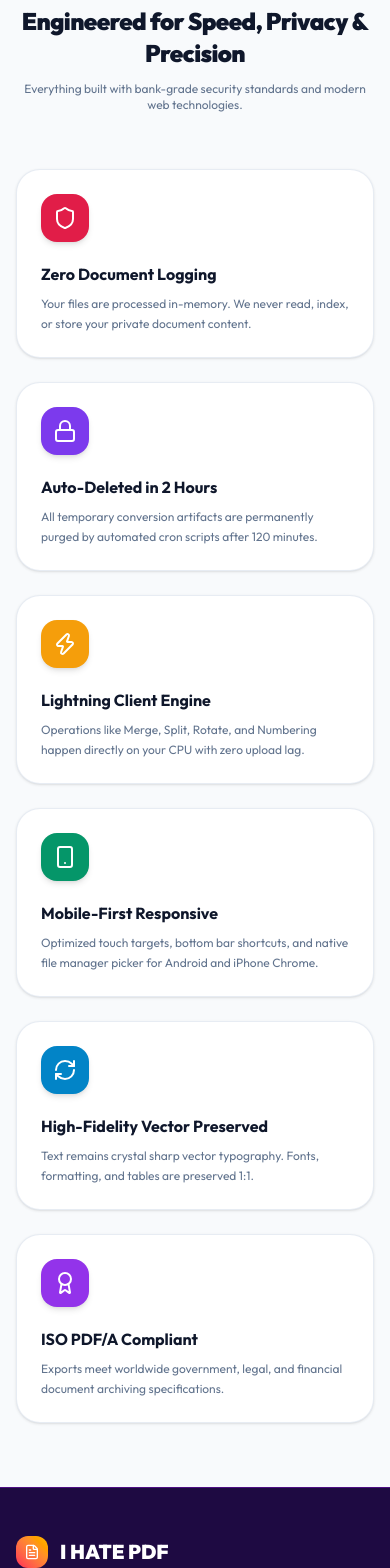
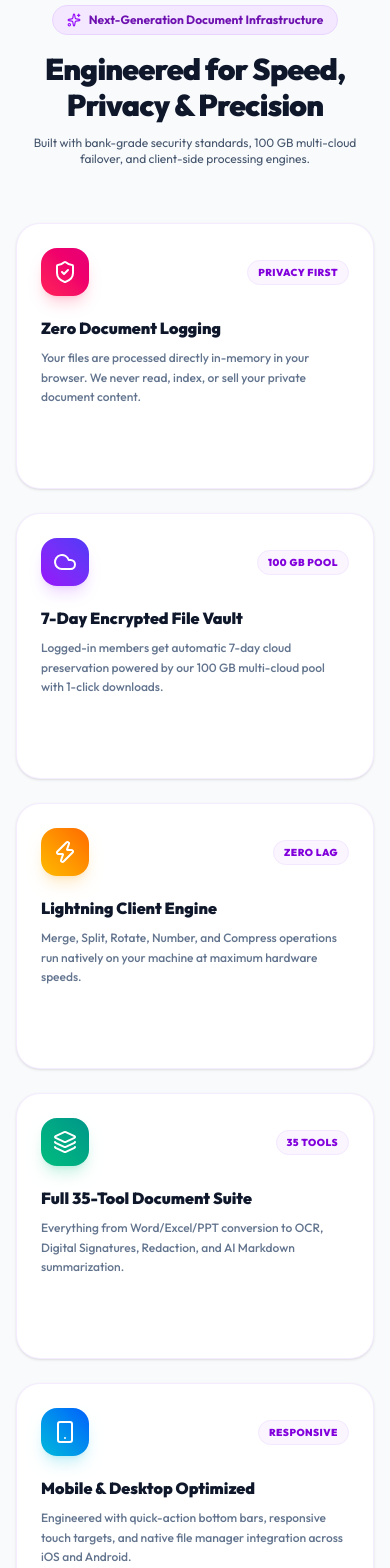
Before and after one commit to freeforwebsite/i-hate-pdf, a React (Vite) app: page / in a window 390 px wide. Shown: the part 8120-9688 px from the top of the page. Built offline with nearby package versions, Linux system fonts and the light colour scheme.

Commit message:
Modernize Features section with 7-Day Vault details and 35-Tool Suite cards

```diff
--- a/src/components/TrustSection.jsx
+++ b/src/components/TrustSection.jsx
@@ -1,77 +1,115 @@
 import React from 'react';
-import { Shield, Zap, Lock, Smartphone, RefreshCw, Award } from 'lucide-react';
+import {
+  ShieldCheck,
+  Zap,
+  Cloud,
+  Smartphone,
+  Sparkles,
+  Award,
+  Layers,
+  Lock
+} from 'lucide-react';
 
 export default function TrustSection() {
   const features = [
     {
-      icon: Shield,
-      color: '#e11d48',
+      icon: ShieldCheck,
+      gradient: 'from-rose-500 to-pink-600',
+      shadow: 'shadow-rose-500/20',
+      badge: 'Privacy First',
       title: 'Zero Document Logging',
-      desc: 'Your files are processed in-memory. We never read, index, or store your private document content.'
+      desc: 'Your files are processed directly in-memory in your browser. We never read, index, or sell your private document content.'
     },
     {
-      icon: Lock,
-      color: '#7c3aed',
-      title: 'Auto-Deleted in 2 Hours',
-      desc: 'All temporary conversion artifacts are permanently purged by automated cron scripts after 120 minutes.'
+      icon: Cloud,
+      gradient: 'from-purple-600 to-indigo-600',
+      shadow: 'shadow-purple-500/20',
+      badge: '100 GB Pool',
+      title: '7-Day Encrypted File Vault',
+      desc: 'Logged-in members get automatic 7-day cloud preservation powered by our 100 GB multi-cloud pool with 1-click downloads.'
     },
     {
       icon: Zap,
-      color: '#f59e0b',
+      gradient: 'from-amber-400 to-orange-500',
+      shadow: 'shadow-amber-500/20',
+      badge: 'Zero Lag',
       title: 'Lightning Client Engine',
-      desc: 'Operations like Merge, Split, Rotate, and Numbering happen directly on your CPU with zero upload lag.'
+      desc: 'Merge, Split, Rotate, Number, and Compress operations run natively on your machine at maximum hardware speeds.'
+    },
+    {
+      icon: Layers,
+      gradient: 'from-emerald-500 to-teal-600',
+      shadow: 'shadow-emerald-500/20',
+      badge: '35 Tools',
+      title: 'Full 35-Tool Document Suite',
+      desc: 'Everything from Word/Excel/PPT conversion to OCR, Digital Signatures, Redaction, and AI Markdown summarization.'
     },
     {
       icon: Smartphone,
-      color: '#059669',
-      title: 'Mobile-First Responsive',
-      desc: 'Optimized touch targets, bottom bar shortcuts, and native file manager picker for Android and iPhone Chrome.'
-    },
-    {
-      icon: RefreshCw,
-      color: '#0284c7',
-      title: 'High-Fidelity Vector Preserved',
-      desc: 'Text remains crystal sharp vector typography. Fonts, formatting, and tables are preserved 1:1.'
+      gradient: 'from-cyan-500 to-blue-600',
+      shadow: 'shadow-cyan-500/20',
+      badge: 'Responsive',
+      title: 'Mobile & Desktop Optimized',
+      desc: 'Engineered with quick-action bottom bars, responsive touch targets, and native file manager integration across iOS and Android.'
     },
     {
       icon: Award,
-      color: '#9333ea',
-      title: 'ISO PDF/A Compliant',
-      desc: 'Exports meet worldwide government, legal, and financial document archiving specifications.'
+      gradient: 'from-violet-600 to-fuchsia-600',
+      shadow: 'shadow-violet-500/20',
+      badge: 'Bank-Grade',
+      title: 'ISO PDF/A & 256-Bit SSL',
+      desc: 'All exports meet worldwide legal, archiving, and financial standards with complete cryptographic security guarantees.'
     }
   ];
 
   return (
-    <section id="features" className="py-16 sm:py-20 px-4 sm:px-6 lg:px-8 max-w-7xl mx-auto">
-      <div className="text-center max-w-2xl mx-auto mb-14">
-        <h2 className="text-2xl sm:text-3xl font-black text-slate-900 tracking-tight font-['Outfit'] mb-3">
+    <section id="features" className="py-16 sm:py-24 px-4 sm:px-6 lg:px-8 max-w-7xl mx-auto">
+
+      {/* Section Header */}
+      <div className="text-center max-w-3xl mx-auto mb-14">
+        <div className="inline-flex items-center gap-2 px-3.5 py-1.5 rounded-full bg-purple-100 border border-purple-200 text-purple-800 text-xs font-bold mb-4">
+          <Sparkles className="w-3.5 h-3.5 text-purple-600" />
+          <span>Next-Generation Document Infrastructure</span>
+        </div>
+        <h2 className="text-3xl sm:text-4xl font-black text-slate-900 tracking-tight font-['Outfit'] mb-3">
           Engineered for Speed, Privacy & Precision
         </h2>
-        <p className="text-xs sm:text-sm text-slate-500">
-          Everything built with bank-grade security standards and modern web technologies.
+        <p className="text-xs sm:text-sm text-slate-600 max-w-xl mx-auto">
+          Built with bank-grade security standards, 100 GB multi-cloud failover, and client-side processing engines.
         </p>
       </div>
 
+      {/* 6 Feature Cards Grid */}
       <div className="grid grid-cols-1 sm:grid-cols-2 lg:grid-cols-3 gap-6 sm:gap-8">
         {features.map((feat, idx) => {
           const Icon = feat.icon;
           return (
             <div
               key={idx}
-              className="bg-white rounded-3xl p-6 sm:p-7 border border-slate-200/80 shadow-sm hover:shadow-xl transition-all duration-300 hover:-translate-y-1"
+              className="group bg-white rounded-3xl p-6 sm:p-8 border border-purple-100/80 shadow-sm hover:shadow-xl hover:border-purple-300 transition-all duration-300 hover:-translate-y-1 relative overflow-hidden flex flex-col justify-between"
             >
-              <div
-                className="w-12 h-12 rounded-2xl flex items-center justify-center text-white mb-5 shadow-md"
-                style={{ backgroundColor: feat.color }}
-              >
-                <Icon className="w-6 h-6" />
+              <div>
+                <div className="flex items-center justify-between mb-5">
+                  <div className={`w-12 h-12 rounded-2xl bg-gradient-to-tr ${feat.gradient} flex items-center justify-center text-white shadow-lg ${feat.shadow} group-hover:scale-110 group-hover:rotate-3 transition-transform`}>
+                    <Icon className="w-6 h-6" />
+                  </div>
+                  <span className="text-[10px] font-black uppercase tracking-wider px-2.5 py-1 rounded-full bg-purple-50 text-purple-700 border border-purple-100">
+                    {feat.badge}
+                  </span>
+                </div>
+
+                <h3 className="text-base sm:text-lg font-black text-slate-900 mb-2 font-['Outfit'] group-hover:text-purple-900 transition-colors">
+                  {feat.title}
+                </h3>
+                <p className="text-xs text-slate-500 leading-relaxed font-medium">
+                  {feat.desc}
+                </p>
               </div>
-              <h3 className="text-base sm:text-lg font-bold text-slate-900 mb-2 font-['Outfit']">
-                {feat.title}
-              </h3>
-              <p className="text-xs text-slate-500 leading-relaxed">
-                {feat.desc}
-              </p>
+
+              <div className="mt-6 pt-4 border-t border-slate-100 flex items-center justify-between text-[11px] text-purple-700 font-bold opacity-0 group-hover:opacity-100 transition-opacity">
+                <span>100% Free Forever</span>
+                <span>✔ Verified</span>
+              </div>
             </div>
           );
         })}
```
